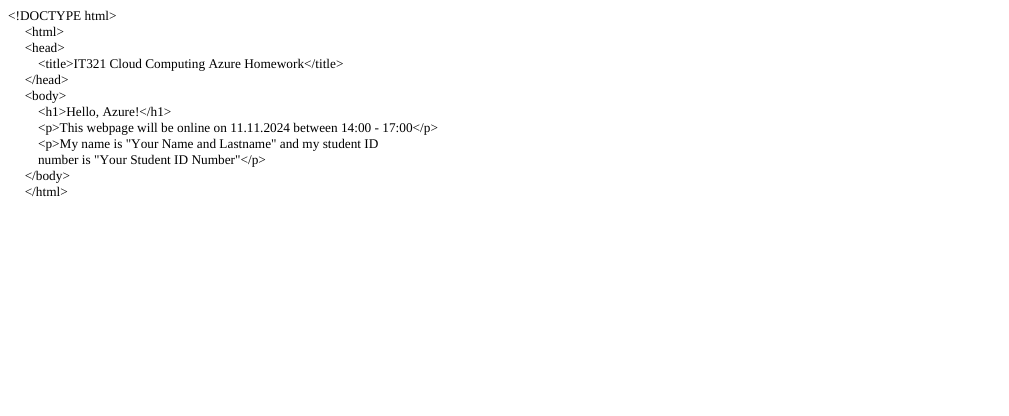
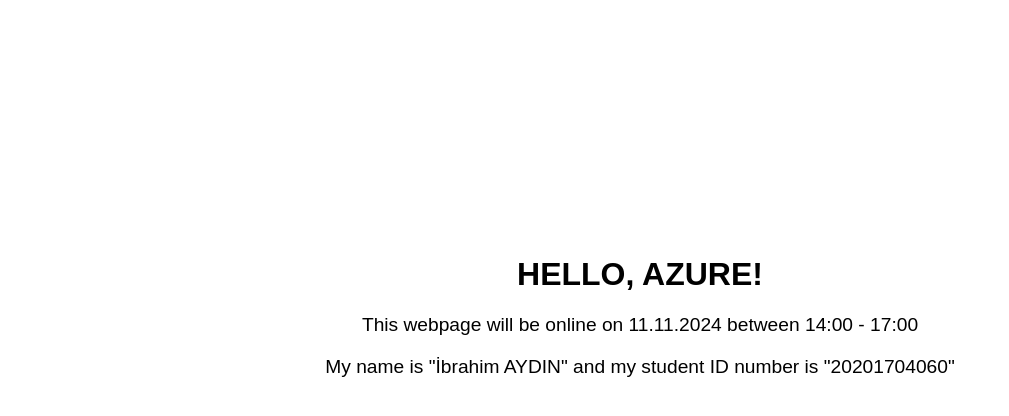
Before and after one commit to ibrahimaydinn/IT321-IbrahimAydin, a plain HTML site: page index.html in a window 1280 px wide. Shown: the whole page, without its empty margins (0-1009 px from the left). Drawn offline with Linux system fonts and the light colour scheme.

Commit message:
index.html

```diff
--- a/index.html
+++ b/index.html
@@ -1,28 +1,26 @@
-<!DOCTYPE html PUBLIC "-//W3C//DTD HTML 4.01//EN" "http://www.w3.org/TR/html4/strict.dtd">
+<!DOCTYPE html>
 <html>
 <head>
-  <meta http-equiv="Content-Type" content="text/html; charset=utf-8">
-  <meta http-equiv="Content-Style-Type" content="text/css">
-  <title></title>
-  <meta name="Generator" content="Cocoa HTML Writer">
-  <meta name="CocoaVersion" content="2299">
-  <style type="text/css">
-    p.p1 {margin: 0.0px 0.0px 0.0px 0.0px; font: 13.3px Times; color: #000000; -webkit-text-stroke: #000000}
-    span.s1 {font-kerning: none}
+  <meta charset="UTF-8">
+  <title>IT321 Cloud Computing Azure Homework</title>
+  <style>
+    body {
+      font-family: Arial, sans-serif;
+      color: #000;
+      text-align: center;
+      margin-top: 20%;
+    }
+    h1 {
+      font-size: 2em;
+    }
+    p {
+      font-size: 1.2em;
+    }
   </style>
 </head>
 <body>
-<p class="p1"><span class="s1">&lt;!DOCTYPE html&gt;</span></p>
-<p class="p1"><span class="s1"><span class="Apple-converted-space">     </span>&lt;html&gt;</span></p>
-<p class="p1"><span class="s1"><span class="Apple-converted-space">     </span>&lt;head&gt;</span></p>
-<p class="p1"><span class="s1"><span class="Apple-converted-space">         </span>&lt;title&gt;IT321 Cloud Computing Azure Homework&lt;/title&gt;</span></p>
-<p class="p1"><span class="s1"><span class="Apple-converted-space">     </span>&lt;/head&gt;</span></p>
-<p class="p1"><span class="s1"><span class="Apple-converted-space">     </span>&lt;body&gt;</span></p>
-<p class="p1"><span class="s1"><span class="Apple-converted-space">         </span>&lt;h1&gt;Hello, Azure!&lt;/h1&gt;</span></p>
-<p class="p1"><span class="s1"><span class="Apple-converted-space">         </span>&lt;p&gt;This webpage will be online on 11.11.2024 between 14:00 - 17:00&lt;/p&gt;</span></p>
-<p class="p1"><span class="s1"><span class="Apple-converted-space">         </span>&lt;p&gt;My name is "Your Name and Lastname" and my student ID</span></p>
-<p class="p1"><span class="s1"><span class="Apple-converted-space">         </span>number is "Your Student ID Number"&lt;/p&gt;</span></p>
-<p class="p1"><span class="s1"><span class="Apple-converted-space">     </span>&lt;/body&gt;</span></p>
-<p class="p1"><span class="s1"><span class="Apple-converted-space">     </span>&lt;/html&gt;</span></p>
+  <h1>HELLO, AZURE!</h1>
+  <p>This webpage will be online on 11.11.2024 between 14:00 - 17:00</p>
+  <p>My name is "İbrahim AYDIN" and my student ID number is "20201704060"</p>
 </body>
 </html>
```
